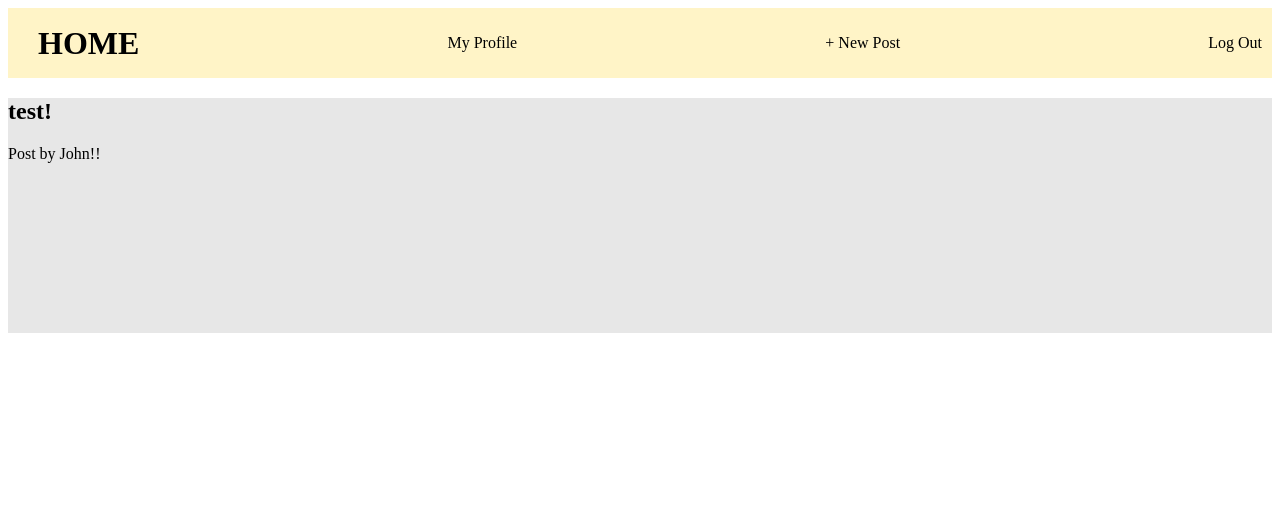
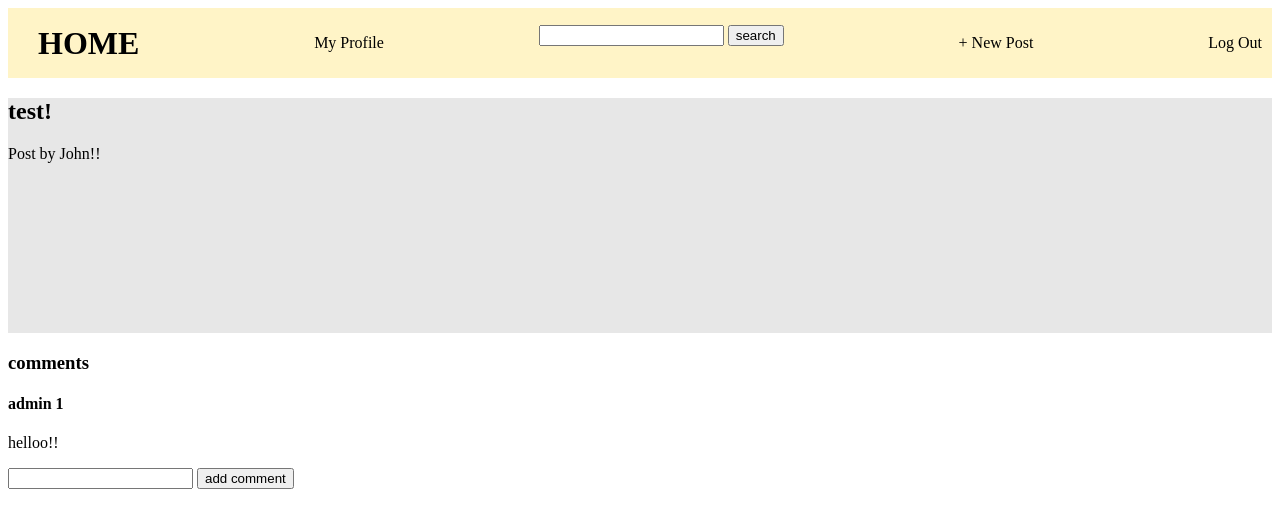
Before and after one commit to Nshan02/django_project, a Django app: page /detail/2/ in a window 1280 px wide. Shown: the top 528 px of the page. Run offline with Django 4.2, Linux system fonts and the light colour scheme; a user stored in the database is signed in; data comes from the database, SQL or seed files in the repository; both versions use the stored data as it was after the commit; parts of the project's set-up code (start-up, migrations or seed data) failed here and were passed over.

Commit message:
'initial'

```diff
--- a/accounts/models.py
+++ b/accounts/models.py
@@ -49,7 +49,6 @@ class Friendship(models.Model):
     class Meta:
         unique_together = ('user1', 'user2')
 
-
     def __str__(self):
         return f'{self.user1} is friend to {self.user2}'
 
--- a/accounts/urls.py
+++ b/accounts/urls.py
@@ -6,8 +6,7 @@ from .views import (ProfileCreateView,
                     ProfileUpdateView,
                     AddFriend,
                     deletefriend,
-                    search_profile,
-                    searched_profiles
+                    search_users,
                     )
 
 urlpatterns = [
@@ -17,5 +16,6 @@ urlpatterns = [
     path('update/<int:pk>/',ProfileUpdateView.as_view(),name='profile_update'),
     path('add-friend/<int:user_id>/', AddFriend, name='add_friend'),
     path('delete-friend/<int:user_id>/',deletefriend,name= 'delete_friend'),
+    path('users/',search_users,name='users')
 
 ]
--- a/blog/admin.py
+++ b/blog/admin.py
@@ -1,4 +1,5 @@
 from django.contrib import admin
-from .models import Post
+from .models import Post,Comment
 
 admin.site.register(Post)
+admin.site.register(Comment)
--- /dev/null
+++ b/blog/forms.py
@@ -0,0 +1,5 @@
+from django import forms
+
+
+class CommentForm(forms.Form):
+    text = forms.CharField(max_length=500)
--- a/blog/models.py
+++ b/blog/models.py
@@ -14,3 +14,19 @@ class Post(models.Model):
 
     def get_absolute_url(self):
         return reverse('post_detail',kwargs={'pk':self.pk})
+
+    def get_comments(self):
+        comments = Comment.objects.filter(post = self)
+        return comments
+
+class Comment(models.Model):
+
+    author = models.ForeignKey(Profile,on_delete=models.CASCADE)
+    post = models.ForeignKey(Post,related_name='post_comment',on_delete=models.CASCADE)
+    text = models.CharField(max_length=500)
+
+    def get_absolute_url(self):
+        return reverse('home')
+
+    def __str__(self):
+        return self.text
--- a/blog/urls.py
+++ b/blog/urls.py
@@ -1,6 +1,16 @@
 from django.contrib import admin
 from django.urls import path
-from .views import PostCreateView,PostDetailView,HomePageView,PostDeleteview,PostUpdateView,CssPageView
+from .views import (
+                    PostCreateView,
+                    PostDetailView,
+                    HomePageView,
+                    PostDeleteview,
+                    PostUpdateView,
+                    CssPageView,
+                    # PostCommentView,
+                    # CommentCreateView,
+                    create_comments
+                    )
 
 urlpatterns = [
     path('',HomePageView.as_view(),name= 'home'),
@@ -8,5 +18,8 @@ urlpatterns = [
     path('detail/<int:pk>/',PostDetailView.as_view(),name= 'post_detail'),
     path('delete/<int:pk>/',PostDeleteview.as_view(),name= 'post_delete'),
     path('update/<int:pk>/',PostUpdateView.as_view(),name= 'post_update'),
-    path('css/',CssPageView.as_view(),name='css')
+    path('css/',CssPageView.as_view(),name='css'),
+    # path('addcomment/<int:pk>/',CommentCreateView.as_view(),name='add_comment'),
+    # path('comments/<int:pk/',PostCommentView.as_view(),name='comments')
+    path('addcomment/<int:pk>/',create_comments,name='add_comment')
 ]
--- a/blog/views.py
+++ b/blog/views.py
@@ -1,8 +1,12 @@
-from django.shortcuts import render
+
+from django.http import HttpResponse
+from django.shortcuts import render,redirect
 from django.views.generic import DetailView,ListView
 from django.views.generic.edit import CreateView,DeleteView,UpdateView
-from django.urls import reverse_lazy
-from .models import Post
+from django.urls import reverse_lazy,reverse
+from .models import Post,Comment
+from .forms import CommentForm
+from django.contrib.auth.decorators import login_required
 
 
 class HomePageView(ListView):
@@ -37,3 +41,41 @@ class PostUpdateView(UpdateView):
 class CssPageView(ListView):
     model = Post
     template_name = 'base1.html'
+
+# class PostCommentView(DetailView):
+#     model = Post
+#     template_name = 'post_comment.html'
+
+
+class CommentCreateView(CreateView):
+    model = Comment
+    template_name = 'add_comment.html'
+    fields = ['text','post']
+
+
+    def form_valid(self, form):
+
+        form.instance.author = self.request.user.profile_user
+        return super().form_valid(form)
+
+
+# def comments(request,post_pk):
+
+
+#     return reverse("profile_detail",pk= post_pk)
+
+
+@login_required
+def create_comments(request,pk):
+
+    if request.method == 'POST':
+
+        post = Post.objects.get(id = pk)
+        if request.POST['text']:
+            Comment.objects.create(
+                                    author = request.user.profile_user,
+                                    post = post,
+                                    text = request.POST['text']
+                                    )
+
+        return redirect('post_detail',pk = pk)
--- a/templates/base.html
+++ b/templates/base.html
@@ -19,6 +19,14 @@
             <a href="{% url 'create_profile' %}">Create Profile</a>
         {% endif %}
 
+        <form action="{% url 'users' %}" method="GET">
+            {% csrf_token %}
+
+            <input type="text" name="name_of_user">
+            <button type="submit">search</button>
+
+        </form>
+
         <p class="L1"><a href="{% url 'post_create' %}">+ New Post</a></p>
         <p class="logout"><a href="{% url 'logout' %}">Log Out</a></p>
     </header>
--- a/templates/home.html
+++ b/templates/home.html
@@ -10,6 +10,9 @@
 <div class="post">
  <h3><a href="{% url 'profile_detail' post.profile.pk %}">{{post.profile.user_name}}</a> ~~ <a href="{% url 'post_detail' post.pk %}">{{post.title}}</a></h3>
  <p>{{post.body}}</p>
+
+ <a href="{% url 'post_detail' post.pk %}">comments</a>
+
 </div>
 {% endfor %}
 
--- a/templates/post_detail.html
+++ b/templates/post_detail.html
@@ -11,7 +11,22 @@
 
 <a href="{% url 'post_update' post.pk %}"> <button>update post</button></a>
 <a href="{% url 'post_delete' post.pk %}"><button>delete post</button></a>
+{% endif %}
+<h3>comments</h3>
+{% for comment in post.get_comments %}
+<h4>{{comment.author }}</h4>
+<p>{{comment.text }}</p>
 
-{% endif %}
+{% endfor %}
+
+<form action="{% url 'add_comment' post.pk %}" method="post">
+    {% csrf_token %}
+
+<input type="text" name="text">
+<button type="submit">add comment</button>
+
+</form>
+
+
 
 {% endblock content %}
```
Also changed, not shown: accounts/views.py (+10 -3 lines), templates/add_comment.html (added, +11 -0 lines), templates/searched_users.html (added, +13 -0 lines), blog/migrations/0002_comment.py (added), db.sqlite3.
